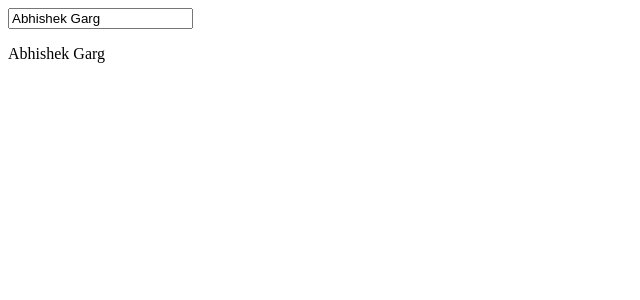
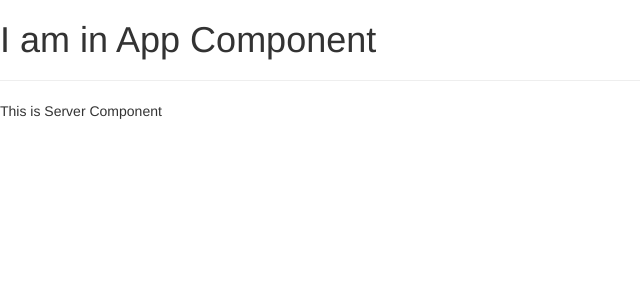
Before and after one commit to abhishekgarg11/angular-practice, an Angular app: page / in a window 1280 px wide. Shown: the top 300 px of the page, without its empty margins (0-640 px from the left). Built offline with nearby package versions, Linux system fonts and the light colour scheme.

Commit message:
First Component

```diff
--- a/angular.json
+++ b/angular.json
@@ -24,6 +24,7 @@
               "src/assets"
             ],
             "styles": [
+              "node_modules/bootstrap/dist/css/bootstrap.min.css",
               "src/styles.css"
             ],
             "scripts": []
--- a/package.json
+++ b/package.json
@@ -19,6 +19,7 @@
     "@angular/platform-browser": "~8.2.3",
     "@angular/platform-browser-dynamic": "~8.2.3",
     "@angular/router": "~8.2.3",
+    "bootstrap": "^3.4.1",
     "rxjs": "~6.4.0",
     "tslib": "^1.10.0",
     "zone.js": "~0.9.1"
--- a/src/app/app.component.html
+++ b/src/app/app.component.html
@@ -1,2 +1,3 @@
-<input type="text" [(ngModel)]="name">
-<p>{{name}}</p>
+<h1>I am in App Component</h1>
+<hr>
+<app-server>I am in Server Component</app-server>
--- a/src/app/app.component.ts
+++ b/src/app/app.component.ts
@@ -6,5 +6,4 @@ import { Component } from '@angular/core';
   styleUrls: ['./app.component.css']
 })
 export class AppComponent {
-  name = 'Abhishek Garg';
 }
--- a/src/app/app.module.ts
+++ b/src/app/app.module.ts
@@ -2,10 +2,12 @@ import { BrowserModule } from '@angular/platform-browser';
 import { NgModule } from '@angular/core';
 import { FormsModule } from '@angular/forms';
 import { AppComponent } from './app.component';
+import { ServerComponent } from './server/server.component';
 
 @NgModule({
   declarations: [
-    AppComponent
+    AppComponent,
+    ServerComponent
   ],
   imports: [
     BrowserModule,
--- /dev/null
+++ b/src/app/server/server.component.html
@@ -0,0 +1 @@
+<p>This is Server Component</p>
```
Also changed, not shown: src/app/server/server.component.ts (added, +7 -0 lines), 1 other file (tests, documents, lock files or other folders).
